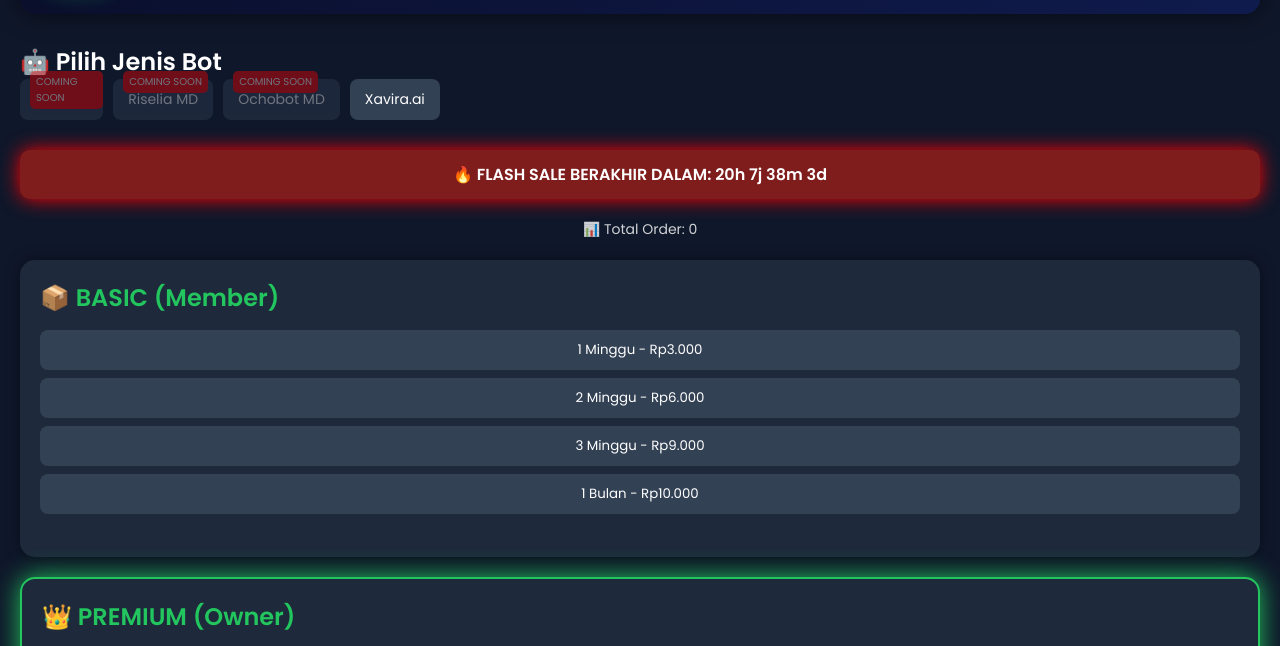
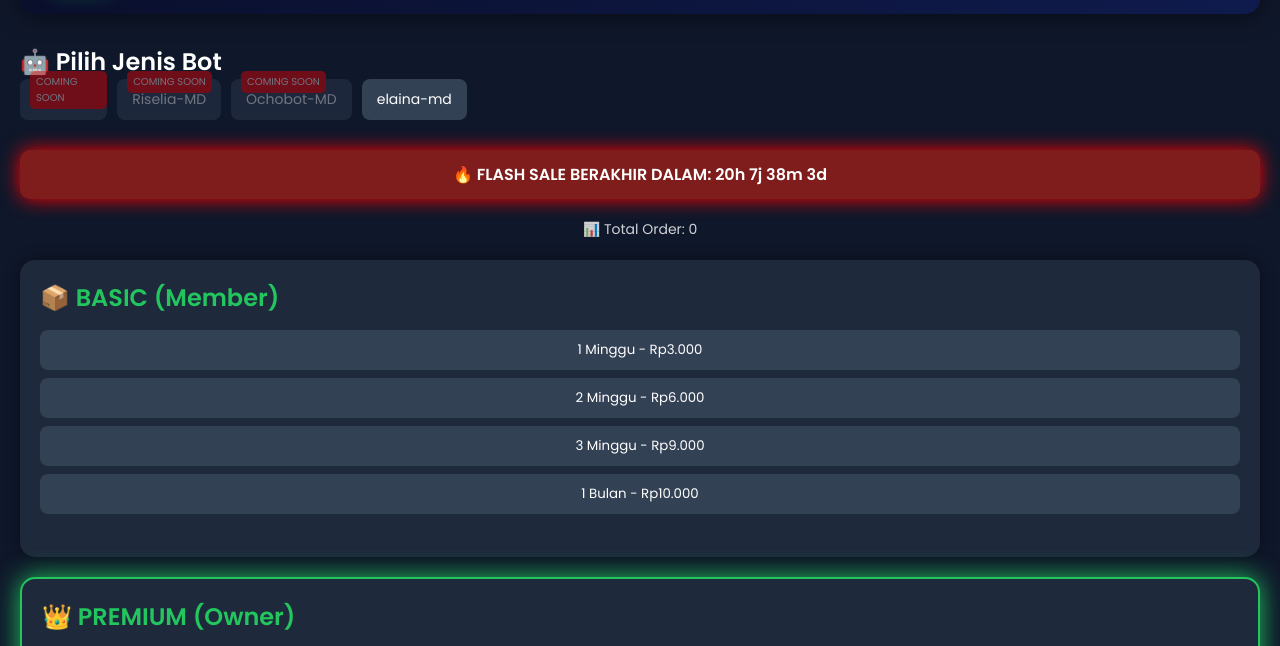
Before and after one commit to Latexx76/Buy-Bot-WhatsApp-by-Latex76-Store, a plain HTML site: page index.html in a window 1280 px wide. Shown: the part 141-787 px from the top of the page. Drawn offline with Linux system fonts and the light colour scheme.

Commit message:
Update bot names to use hyphens

```diff
--- a/index.html
+++ b/index.html
@@ -33,21 +33,21 @@
 
          <div class="bot-item coming-soon">
      <span class="badge">COMING SOON</span>
-      Vita MD
+      Vita-MD
     </div>
 
     <div class="bot-item coming-soon">
       <span class="badge">COMING SOON</span>
-      Riselia MD
+      Riselia-MD
     </div>
          <div class="bot-item coming-soon">
      <span class="badge">COMING SOON</span>
-      Ochobot MD
+      Ochobot-MD
     </div>
     <div class="bot-item"
-      data-nama="Xavira.ai"
+      data-nama="elaina-md"
       data-fitur="• Jaga Grup • Donwloader • Auto Image • Voice AI • Game • Push Kontak • Game • Panel • Owner">
-      Xavira.ai
+      elaina-md
     </div>
 
   </div>
```
